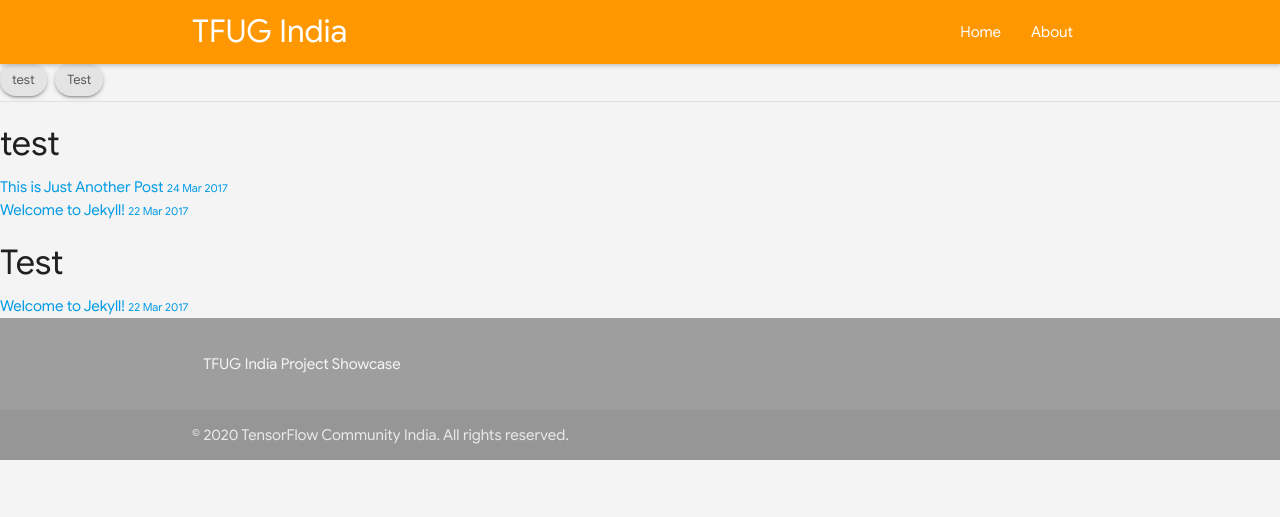
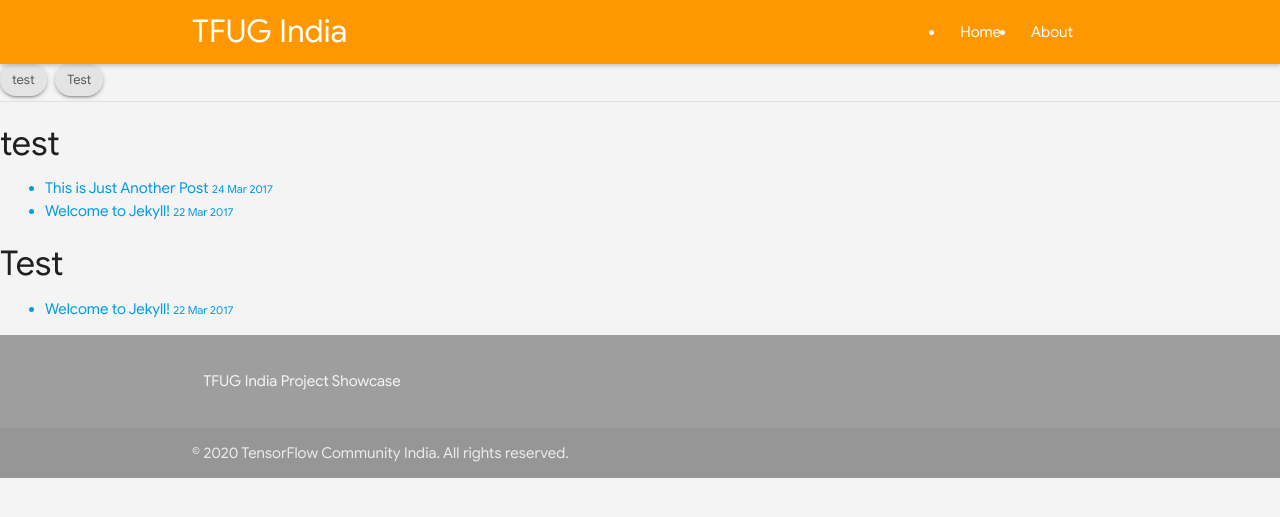
Before and after one commit to tfugindia/tfugindia.github.io, a Jekyll site: the page built from tags.md, in a window 1280 px wide. Shown: the top 517 px of the page. Built offline with Jekyll 4.4.1, drawn with Linux system fonts in a browser that asks for light colours; nearby versions of some CDN libraries.

Commit message:
something

```diff
--- a/_includes/header.html
+++ b/_includes/header.html
@@ -30,6 +30,21 @@
 
       * {
         font-family: GoogleSans;
+      }
+
+      ul {
+        display: block;
+        list-style-type: disc !important;
+        margin-top: 1em;
+        margin-bottom: 1em;
+        margin-left: 0;
+        margin-right: 0;
+        padding-left: 3rem !important;
+      }
+
+      li {
+        display: list-item !important;
+        list-style-type: initial !important;
       }
     </style>
 
```
Also changed, not shown: 1 other file.
